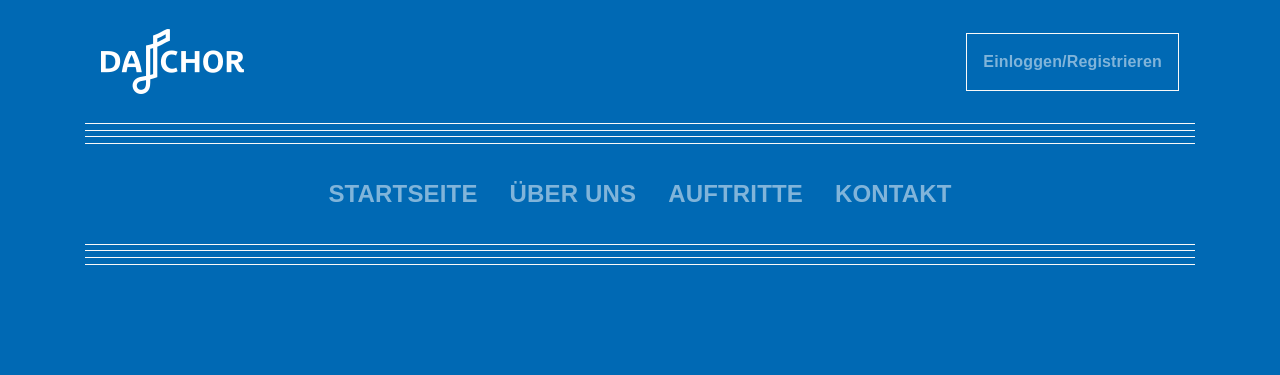
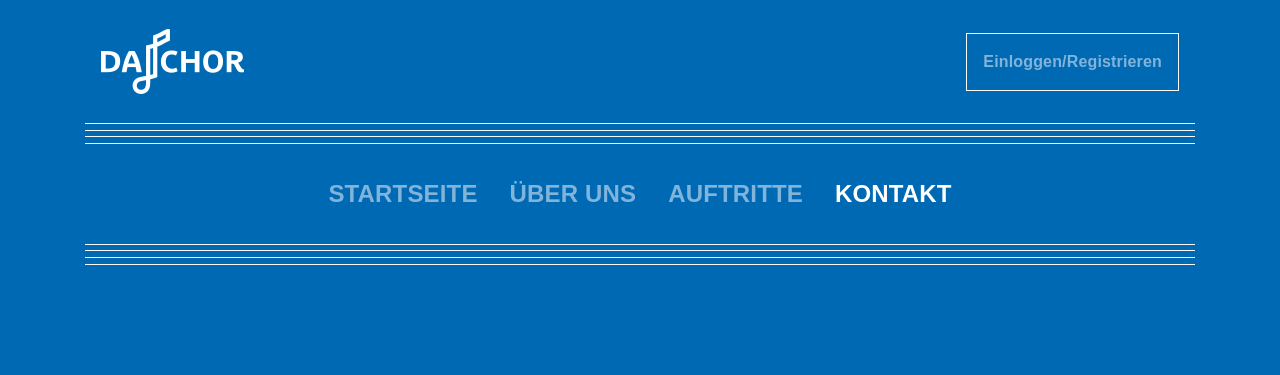
Before and after one commit to geislern/DACHOR-Website, a Django app: page /kontakt/ in a window 1280 px wide. Shown: the top 375 px of the page. Run offline with Django 3.2, Linux system fonts and the light colour scheme; some libraries are stand-ins or nearby versions; some web fonts are replaced.

Commit message:
fix active navbar highlighting in contact page

```diff
--- a/dachor_website/templates/dachor_website/navbar.html
+++ b/dachor_website/templates/dachor_website/navbar.html
@@ -41,7 +41,7 @@
                     <a class="nav-link {{ events }}" href="{% url "website:events" %}">AUFTRITTE</a>
                 </li>
                 <li class="nav-item">
-                    <a class="nav-link {{ contect }}" href="{% url "website:contact" %}">KONTAKT</a>
+                    <a class="nav-link {{ contact }}" href="{% url "website:contact" %}">KONTAKT</a>
                 </li>
             </ul>
             <div class="d-block d-md-none nav-collapse-lines">
```
